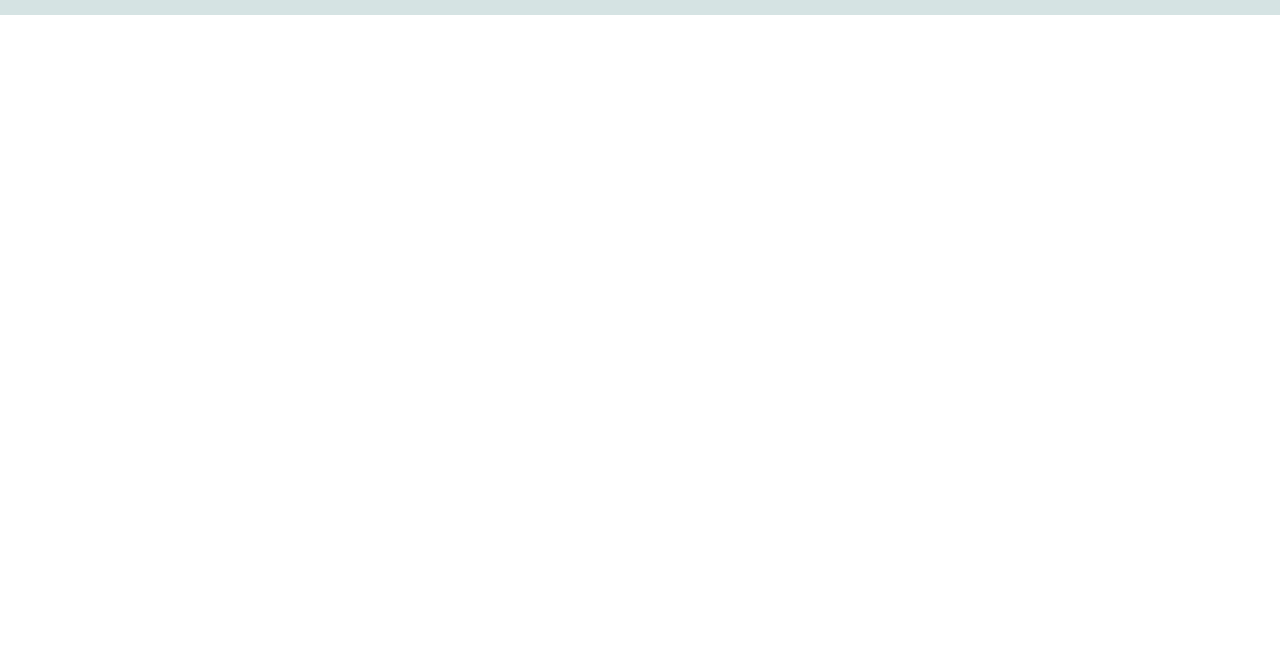
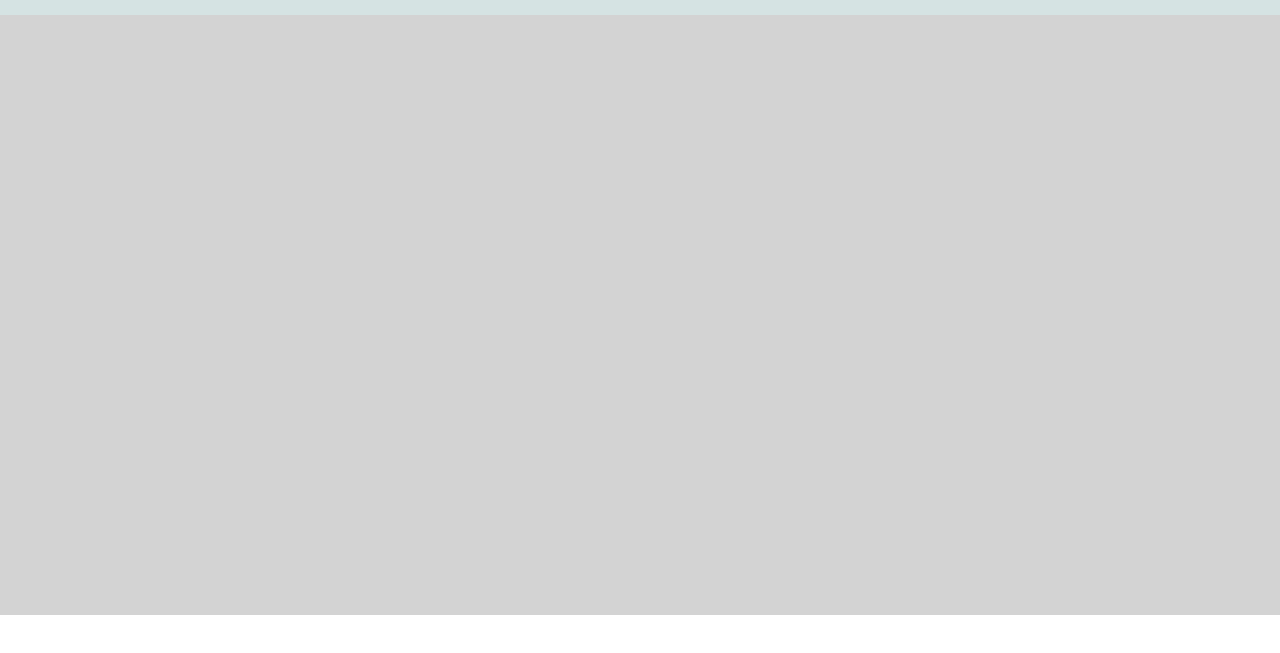
Before and after one commit to Danniela-91/Project-New_Agency, a plain HTML site: page index.html in a window 1280 px wide. Shown: the part 85-738 px from the top of the page. Drawn offline with Linux system fonts and the light colour scheme.

Commit message:
criando header

```diff
--- a/CSS/style.css
+++ b/CSS/style.css
@@ -34,9 +34,9 @@ body {
 }
 
 .logo:hover {
-    border: none;
-    background: #ff2978;
-    border-radius: 5%;
+  border: none;
+  background: #ff2978;
+  border-radius: 5%;
 }
 
 /*Código para o conteiner do menu*/
@@ -72,6 +72,13 @@ body {
 
 /* Código para quando o mause passar sobre ele*/
 #button:hover {
-    border: none;
-    background: #ff2978;
+  border: none;
+  background: #ff2978;
 }
+
+.header {
+  display: flex;
+  flex-flow: row wrap;
+  height: 600px;
+  background: lightgrey;
+}
--- a/index.html
+++ b/index.html
@@ -21,5 +21,8 @@
         <a id="button" href="#">Fale Conosco</a>
       </div>
     </nav>
+    <header class="header">
+
+    </header>
   </body>
 </html>
```
Also changed, not shown: image/hero_right.png (added), image/marketing.png (added), image/pc.png (added), image/smartphone.png (added), image/whats.png (added).
